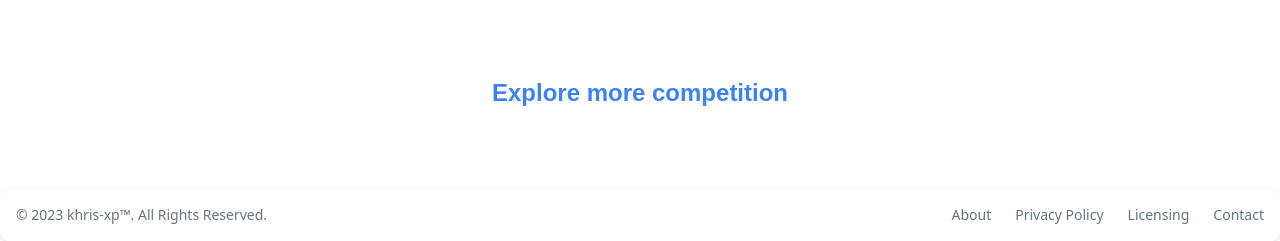
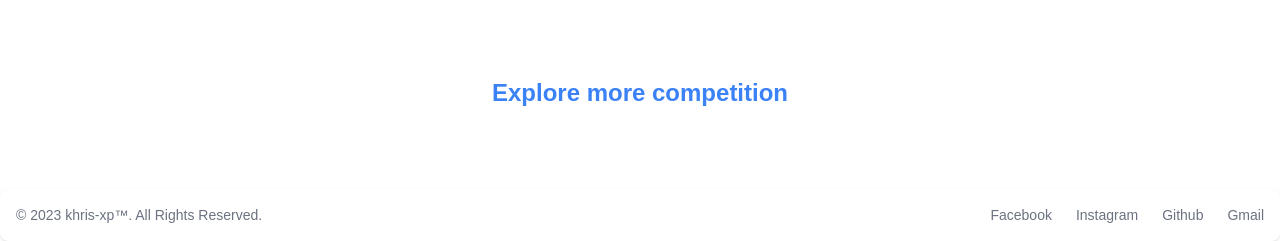
Before and after one commit to khris-xp/khris-xp-website, an Astro site: page / in a window 1280 px wide. Shown: the part 3808-4049 px from the top of the page. Built offline with nearby package versions, Linux system fonts and the light colour scheme; Astro itself is replaced by a stand-in of ours; a web font is replaced by a local one.

Commit message:
chore(footer): update footer link

```diff
--- a/src/components/Footer.astro
+++ b/src/components/Footer.astro
@@ -1,4 +1,4 @@
-<footer class='bg-white rounded-lg shadow'>
+<footer class='bg-white rounded-lg shadow font-jamjuri'>
   <div
     class='w-full mx-auto max-w-screen-xl p-4 md:flex md:items-center md:justify-between'
   >
@@ -10,16 +10,27 @@
       class='flex flex-wrap items-center mt-3 text-sm font-medium text-gray-500 dark:text-gray-400 sm:mt-0'
     >
       <li>
-        <a href='#' class='hover:underline me-4 md:me-6'>About</a>
+        <a
+          href='https://www.facebook.com/khris.bharmmano/'
+          class='hover:underline me-4 md:me-6'>Facebook</a
+        >
       </li>
       <li>
-        <a href='#' class='hover:underline me-4 md:me-6'>Privacy Policy</a>
+        <a
+          href='https://www.instagram.com/khris_xp/'
+          class='hover:underline me-4 md:me-6'>Instagram</a
+        >
       </li>
       <li>
-        <a href='#' class='hover:underline me-4 md:me-6'>Licensing</a>
+        <a
+          href='https://github.com/khris-xp'
+          class='hover:underline me-4 md:me-6'>Github</a
+        >
       </li>
       <li>
-        <a href='#' class='hover:underline'>Contact</a>
+        <a href='mailto:khrisbharmmano@gmail.com' class='hover:underline'
+          >Gmail</a
+        >
       </li>
     </ul>
   </div>
```
